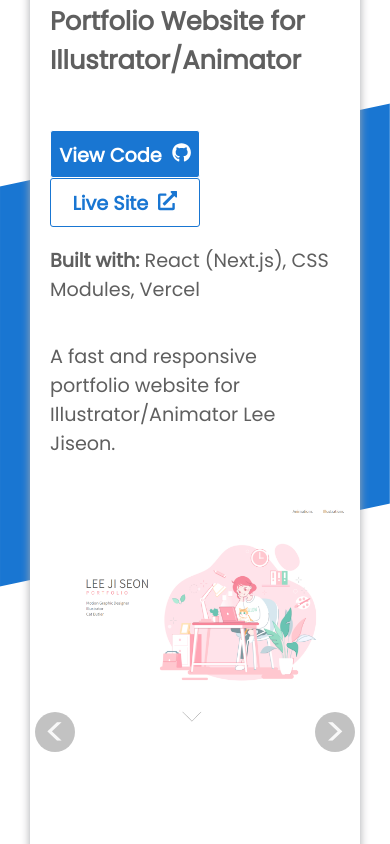
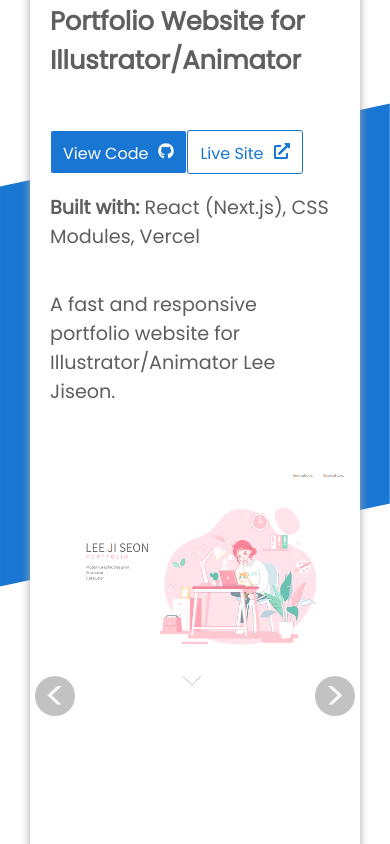
Before and after one commit to hoopslam/portfolio, a Next.js app: page / in a window 390 px wide. Shown: the part 2940-3784 px from the top of the page. Built offline with nearby package versions, Linux system fonts and the light colour scheme.

Commit message:
adjusted mobile button size

```diff
--- a/components/ui/ProjectCard.module.css
+++ b/components/ui/ProjectCard.module.css
@@ -62,7 +62,6 @@
 
 .buttonsContainer {
 	display: flex;
-	flex-direction: column;
 	width: 100%;
 	position: relative;
 }
@@ -72,8 +71,8 @@
 	margin-right: 10px;
 	padding: 7px;
 	border-radius: 3px;
-	font-weight: 800;
-    width: 150px;
+	font-size: 1rem;
+    width: 100%;
     text-align: center;
 	top: 0;
 	transition: all .25s ease;
@@ -141,7 +140,8 @@
 }
 
 @media only screen and (min-width: 500px) {
-	.buttonsContainer {
-		flex-direction: row;
+	.button {
+		width: 150px;
+		font-size: 1.2rem;
 	}
 }
```
